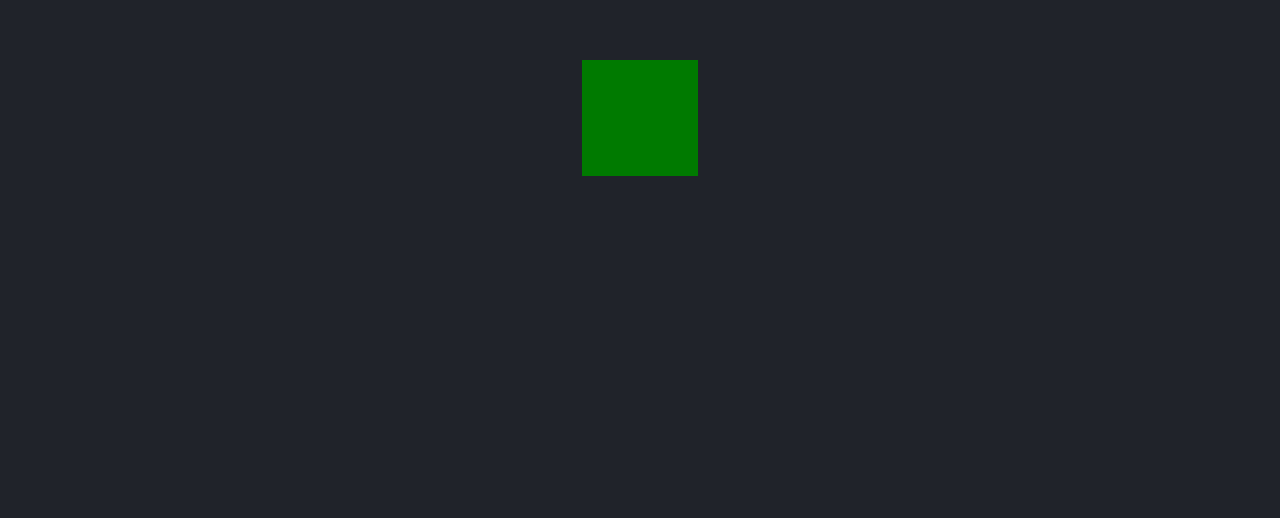
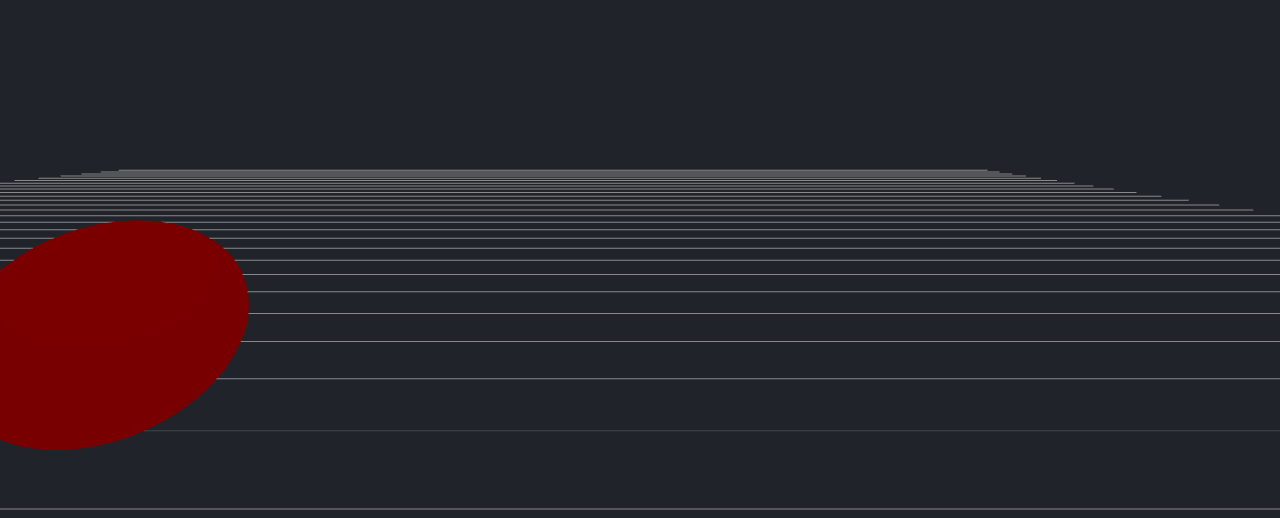
Before and after one commit to ir454/test_shape_interactions, a plain HTML site: page index.html in a window 1280 px wide. Shown: the part 282-800 px from the top of the page. Drawn offline with nearby package versions, Linux system fonts and the light colour scheme; animation ran at ten frames a second.

Commit message:
Three.js with free-fly camera
Updated the title and added free-fly camera controls with keyboard and mouse support.

```diff
--- a/index.html
+++ b/index.html
@@ -2,19 +2,18 @@
 <html lang="en">
 <head>
   <meta charset="UTF-8">
-  <title>Three.js Cube Example</title>
+  <title>Three.js Free-Fly Camera Example</title>
   <style>
-    body { margin: 0; overflow: hidden; }
+    body { margin: 0; overflow: hidden; cursor: none; } /* hide cursor for free-fly */
     canvas { display: block; }
   </style>
 </head>
 <body>
-  <!-- Include Three.js from a CDN -->
   <script src="https://cdn.jsdelivr.net/npm/three@0.155.0/build/three.min.js"></script>
   <script>
     // Scene, Camera, Renderer
     const scene = new THREE.Scene();
-    scene.background = new THREE.Color(0x20232a); // Dark background
+    scene.background = new THREE.Color(0x20232a);
 
     const camera = new THREE.PerspectiveCamera(
       75,
@@ -22,35 +21,93 @@
       0.1,
       1000
     );
-    camera.position.z = 5;
+    camera.position.set(5, 3, 5);
 
     const renderer = new THREE.WebGLRenderer({ antialias: true });
     renderer.setSize(window.innerWidth, window.innerHeight);
     document.body.appendChild(renderer.domElement);
 
-    // Cube Geometry and Material
-    const geometry = new THREE.BoxGeometry(1, 1, 1);
-    const material = new THREE.MeshStandardMaterial({ color: 0x00ff00 });
-    const cube = new THREE.Mesh(geometry, material);
-    scene.add(cube);
+    // Grid floor
+    const gridHelper = new THREE.GridHelper(50, 50);
+    scene.add(gridHelper);
 
-    // Add light
+    // Red sphere
+    const geometry = new THREE.SphereGeometry(1, 32, 32);
+    const material = new THREE.MeshStandardMaterial({ color: 0xff0000 });
+    const sphere = new THREE.Mesh(geometry, material);
+    sphere.position.y = 1;
+    scene.add(sphere);
+
+    // Lights
     const ambientLight = new THREE.AmbientLight(0xffffff, 0.6);
     scene.add(ambientLight);
-
     const pointLight = new THREE.PointLight(0xffffff, 1);
-    pointLight.position.set(5, 5, 5);
+    pointLight.position.set(5, 10, 5);
     scene.add(pointLight);
 
-    // Render once (no rotation)
-    renderer.render(scene, camera);
+    // Free-fly controls
+    const keys = {};
+    const moveSpeed = 0.1;
+    let yaw = 0;   // rotation around y-axis
+    let pitch = 0; // rotation around x-axis
+    let isPointerLocked = false;
 
-    // Handle window resize
+    // Pointer lock for FPS-style mouse control
+    document.body.addEventListener('click', () => {
+      document.body.requestPointerLock();
+    });
+
+    document.addEventListener('pointerlockchange', () => {
+      isPointerLocked = document.pointerLockElement === document.body;
+    });
+
+    // Mouse movement
+    document.addEventListener('mousemove', (e) => {
+      if (!isPointerLocked) return;
+      const sensitivity = 0.002;
+      yaw -= e.movementX * sensitivity;
+      pitch -= e.movementY * sensitivity;
+      pitch = Math.max(-Math.PI/2, Math.min(Math.PI/2, pitch)); // clamp pitch
+    });
+
+    // Keyboard movement
+    window.addEventListener('keydown', e => keys[e.key.toLowerCase()] = true);
+    window.addEventListener('keyup', e => keys[e.key.toLowerCase()] = false);
+
+    function updateCamera() {
+      const forward = new THREE.Vector3(
+        -Math.sin(yaw),
+        0,
+        -Math.cos(yaw)
+      ).normalize();
+
+      const right = new THREE.Vector3().crossVectors(forward, camera.up).normalize();
+
+      // Move camera based on keys
+      if (keys['w']) camera.position.add(forward.clone().multiplyScalar(moveSpeed));
+      if (keys['s']) camera.position.add(forward.clone().multiplyScalar(-moveSpeed));
+      if (keys['a']) camera.position.add(right.clone().multiplyScalar(-moveSpeed));
+      if (keys['d']) camera.position.add(right.clone().multiplyScalar(moveSpeed));
+      if (keys['q']) camera.position.y += moveSpeed;
+      if (keys['e']) camera.position.y -= moveSpeed;
+
+      // Apply rotation
+      camera.rotation.set(pitch, yaw, 0);
+    }
+
+    // Animation loop
+    function animate() {
+      requestAnimationFrame(animate);
+      updateCamera();
+      renderer.render(scene, camera);
+    }
+    animate();
+
+    // Window resize
     window.addEventListener('resize', () => {
       camera.aspect = window.innerWidth / window.innerHeight;
       camera.updateProjectionMatrix();
       renderer.setSize(window.innerWidth, window.innerHeight);
-      renderer.render(scene, camera); // re-render on resize
     });
   </script>
 </body>
```
